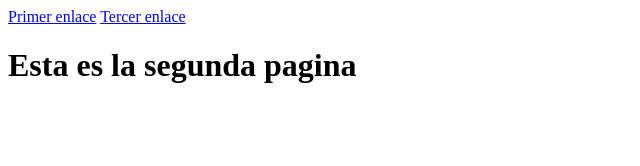
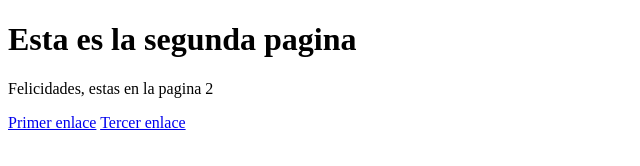
Before and after one commit to JoseLPrincipeDEV/Proyectos-CursoHTMLCSS-D, a plain HTML site: page enlaces/enlaces_2.html in a window 1280 px wide. Shown: the whole page, without its empty margins (0-640 px from the left). Drawn offline with Linux system fonts and the light colour scheme.

Commit message:
Modificacion de avanze 1

```diff
--- a/enlaces_2.html
+++ b/enlaces/enlaces_2.html
@@ -4,8 +4,11 @@
         <title>Enlaces</title>
     </head>
     <body>
+        <h1>Esta es la segunda pagina</h1>
+        <p>
+            Felicidades, estas en la pagina 2
+        </p>
         <a href="enlaces.html">Primer enlace</a>
         <a href="enlaces_3.html">Tercer enlace</a>
-        <h1>Esta es la segunda pagina</h1>
     </body>
 </html>
```
Also changed, not shown: enlaces/enlaces.html (renamed from enlaces.html), enlaces/enlaces_3.html (renamed from enlaces_3.html).
